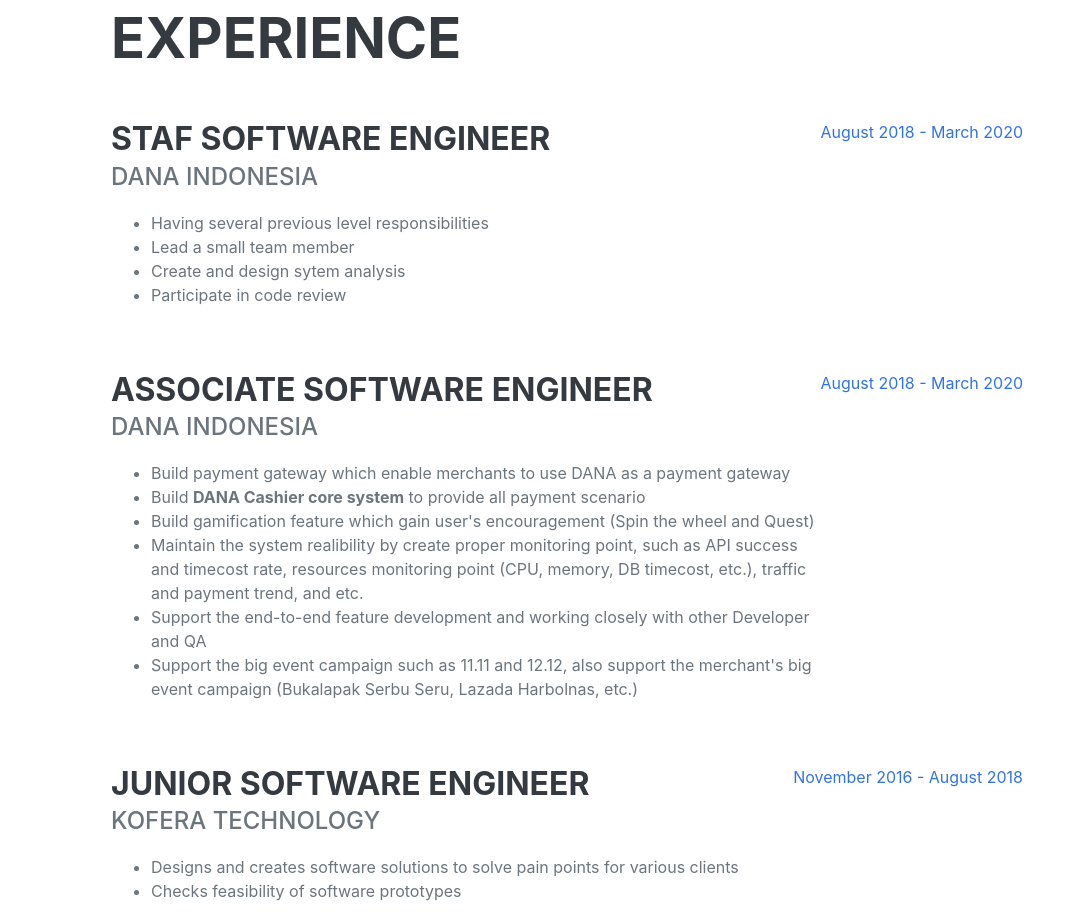
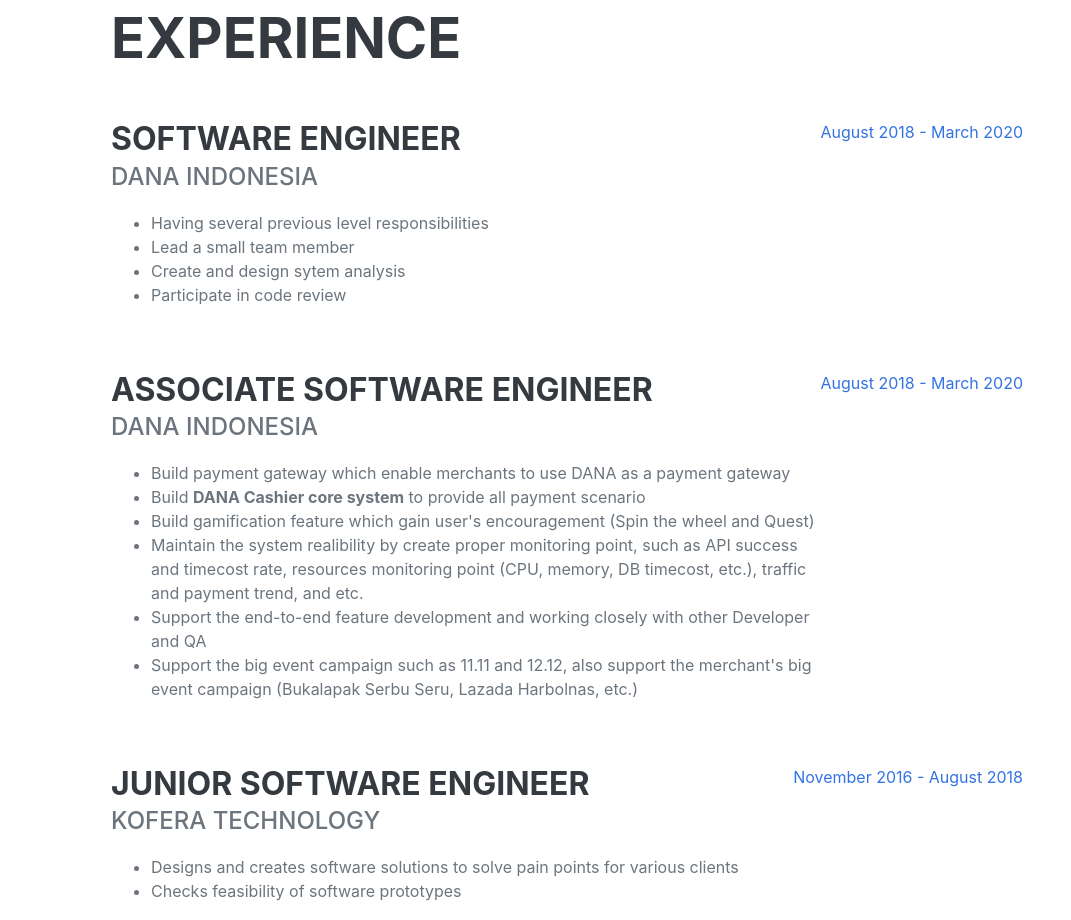
Before and after one commit to zakariandys/zakariandys.github.io, a plain HTML site: page index.html in a window 1280 px wide. Shown: the part 804-1724 px from the top of the page, without its empty margins (209-1280 px from the left). Drawn offline with nearby package versions, Linux system fonts and the light colour scheme; a web font is replaced by a local one.

Commit message:
remove title

```diff
--- a/index.html
+++ b/index.html
@@ -62,7 +62,7 @@
                     <h2 class="mb-5">Experience</h2>
                     <div class="d-flex flex-column flex-md-row justify-content-between mb-5">
                         <div class="flex-grow-1">
-                            <h3 class="mb-0">Staf Software Engineer</h3>
+                            <h3 class="mb-0">Software Engineer</h3>
                             <div class="subheading mb-3">DANA Indonesia</div>
                             <ul>
                               <li>Having several previous level responsibilities</li>
```
